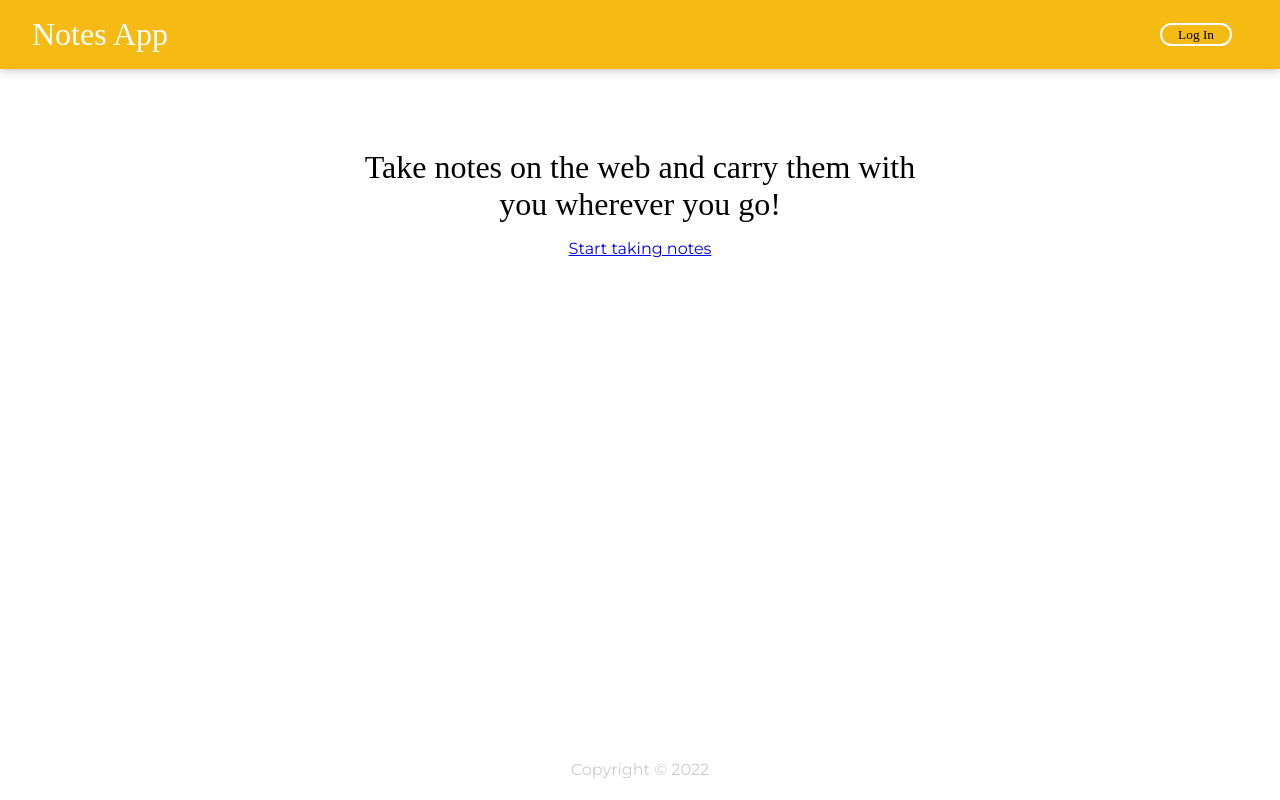
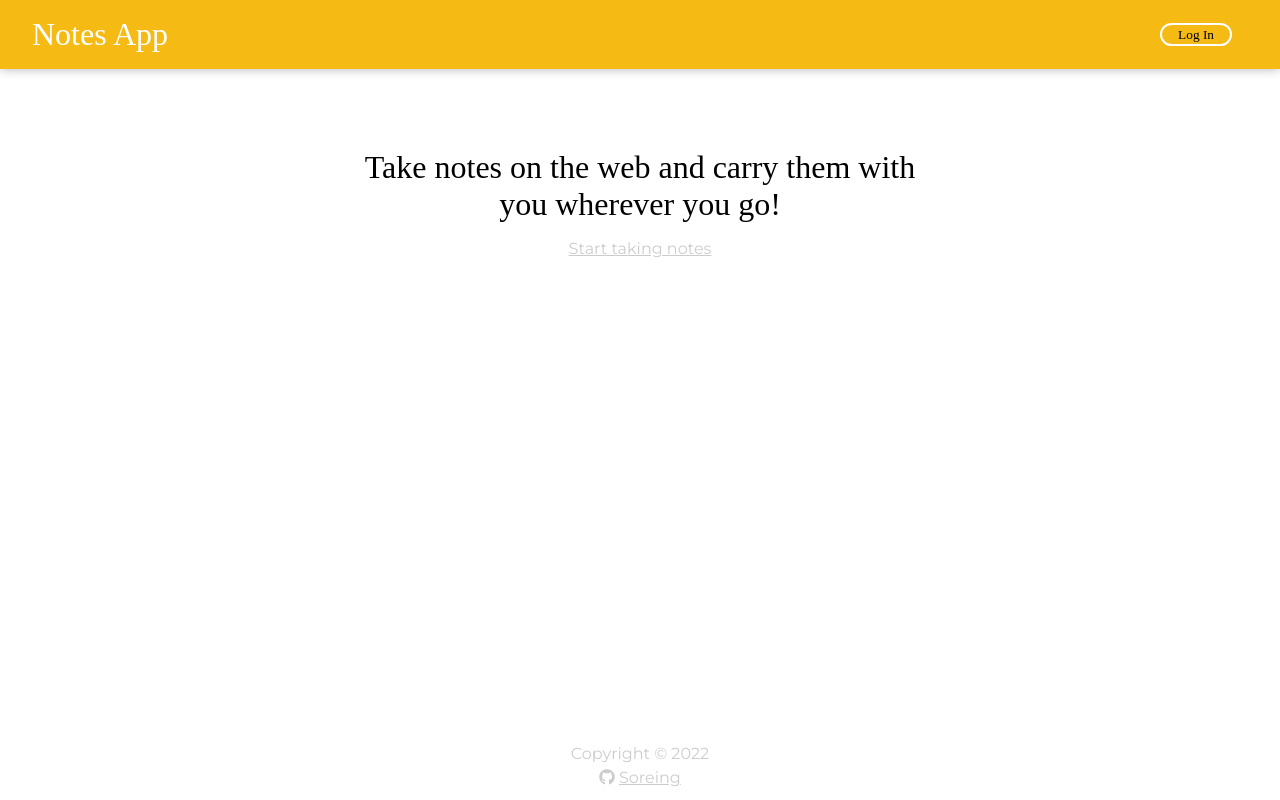
Before and after one commit to Soreing/react-keeper-app, a React app: page / in a window 1280 px wide. Built offline with nearby package versions, Linux system fonts and the light colour scheme; a web font is replaced by a local one.

Commit message:
Change footer content and style to not overlap content

```diff
--- a/Frontend/src/Components/Footer.jsx
+++ b/Frontend/src/Components/Footer.jsx
@@ -5,6 +5,7 @@ function Footer(){
     return(
         <footer>
             <p>Copyright &#169; {new Date().getFullYear()}</p>
+            <p><i className="fab fa-github"></i> <a href="https://github.com/Soreing">Soreing</a></p>
         </footer>
     )
 }
--- a/Frontend/src/assets/styles/components/Footer.css
+++ b/Frontend/src/assets/styles/components/Footer.css
@@ -1,11 +1,14 @@
 footer{
-    position: absolute;
+    margin-top: auto;
+    padding: 2.5rem 0 0.5rem 0;
     text-align: center;
-    bottom: 0;
     width: 100%;
-    height: 2.5rem;
+}
+
+footer p,a{
+    color: #ccc;
 }
 
 footer p{
-    color: #ccc;
+    margin: 5px 0;
 }
--- a/Frontend/src/assets/styles/index.css
+++ b/Frontend/src/assets/styles/index.css
@@ -14,6 +14,13 @@ body{
 
 button{
     cursor: pointer;
+}
+
+.layout{
+    min-height: 100vh;
+    display: flex;
+    flex-direction: column;
+    overflow-x: hidden;
 }
 
 .page{
--- a/Frontend/src/pages/Layout.jsx
+++ b/Frontend/src/pages/Layout.jsx
@@ -5,7 +5,7 @@ import Footer from "../components/Footer.jsx";
 
 function Layout(){
     return(
-      <div>
+      <div className="layout">
           <Header />
           <Outlet />
           <Footer />
```
